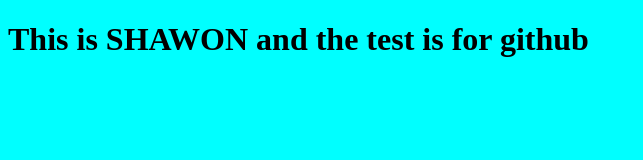
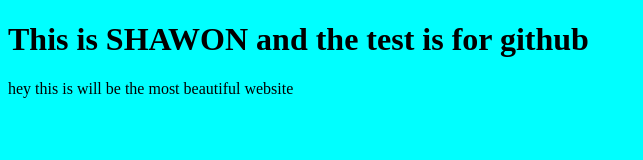
Before and after one commit to Shawon995/Test, a plain HTML site: page index.html in a window 1280 px wide. Shown: the whole page, without its empty margins (0-643 px from the left). Drawn offline with Linux system fonts and the light colour scheme.

Commit message:
added-more

```diff
--- a/index.html
+++ b/index.html
@@ -10,5 +10,6 @@
 </head>
 <body>
     <h1>This is SHAWON and the test is for github</h1>
+    <p>hey this is will be the most beautiful website</p>
 </body>
 </html>
```
